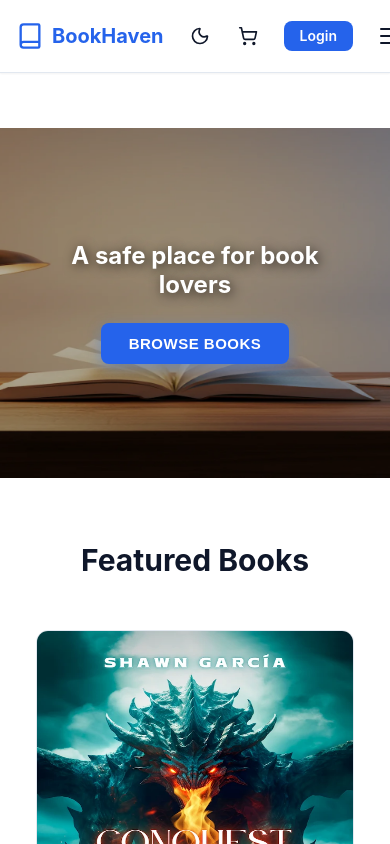
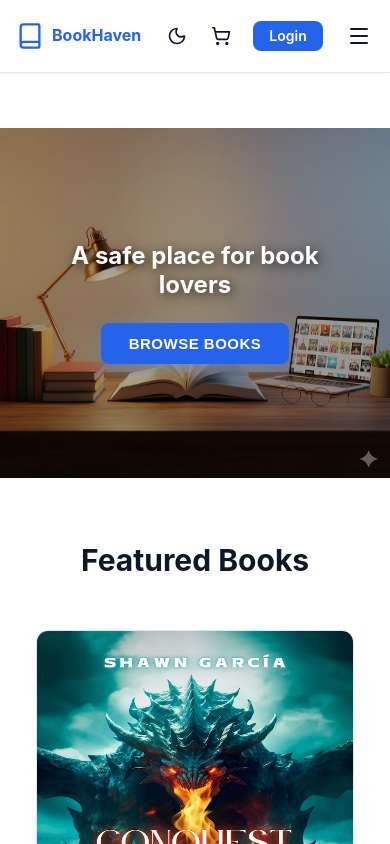
Before and after one commit to Amaribrahim-1/Book-Store, a React (Vite) app: page / in a window 390 px wide. Shown: the top 844 px of the page. Built offline with nearby package versions, Linux system fonts and the light colour scheme.

Commit message:
Fix navbar in mobile,tablet screens

```diff
--- a/src/index.css
+++ b/src/index.css
@@ -2120,6 +2120,21 @@ a:hover {
   .books-page__content {
     grid-template-columns: 1fr;
   }
+  .header__content {
+    gap: 0.75rem;
+  }
+
+  .header__content .logo {
+    font-size: var(--font-size-md);
+  }
+
+  .nav {
+    gap: var(--spacing-sm);
+  }
+
+  .header__actions {
+    gap: var(--spacing-sm);
+  }
 
   .filter-sidebar {
     width: 280px;
@@ -2146,6 +2161,13 @@ a:hover {
     display: none;
   }
 
+  .header__content .logo {
+    font-size: var(--font-size-md);
+  }
+
+  .header__actions {
+    gap: var(--spacing-xs);
+  }
   .menu-toggle {
     display: flex;
   }
@@ -2160,6 +2182,14 @@ a:hover {
 
   .hero__subtitle {
     font-size: var(--font-size-lg);
+  }
+
+  .hero__image-container img {
+    width: 100%;
+    height: 100%;
+    object-fit: fill;
+    object-position: center center;
+    display: block;
   }
 
   .books-grid {
@@ -2203,6 +2233,11 @@ a:hover {
   .pagination-actions {
     width: 100%;
     justify-content: center;
+  }
+
+  .Toastify {
+    top: 20px;
+    right: 20px;
   }
 }
 
```
